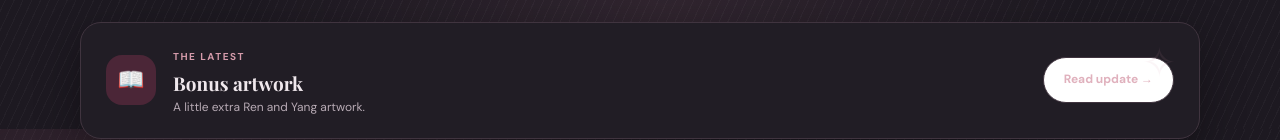
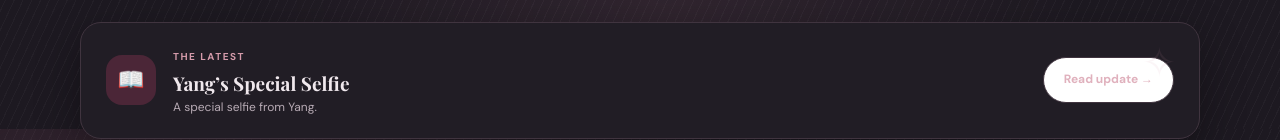
Before and after one commit to Idontknowjessse/A-Pups-Guide-to-Taming-Your-Wolf, a plain HTML site: page index.html in a window 1280 px wide. Shown: the part 671-811 px from the top of the page. Drawn offline with nearby package versions, Linux system fonts and the light colour scheme.

Commit message:
Add Yang’s Special Selfie to chapter library

```diff
--- a/index.html
+++ b/index.html
@@ -73,7 +73,8 @@ const chapters = [
   { number: "01", title: "Up in Smoke", summary: "Ren has a little idea to help Yang kick his smoking habit…", pages: ["art/page-001.png", "art/page-002.png", "art/page-003.png", "art/page-004.png", "art/page-005.png", "art/page-006.png"] },
   { number: "Special update", title: "Intermission", summary: "This isn’t a new chapter, but rather, something that needs to be addressed.", intermission: true },
   { number: "02", title: "Heat", summary: "Ren isn’t acting like his usual self", warning: "NSFW Warning! This chapter includes aggressive intimacy. Please read at your own discretion.", pages: ["art/Heat-page-001.jpg", "art/Heat-page-002.jpg", "art/Heat-page-003.jpg", "art/Heat-page-004.jpg", "art/Heat-page-005.jpg", "art/Heat-page-006.jpg"] },
-  { number: "Bonus", title: "Bonus artwork", summary: "A little extra Ren and Yang artwork.", bonus: true, warning: "18+ Warning! This bonus artwork contains mature content. Please read at your own discretion.", pages: ["art/RenShortspose1.jpg", "art/Renshortspose2.jpg", "art/Ghostyang.jpg"] }
+  { number: "Bonus", title: "Bonus artwork", summary: "A little extra Ren and Yang artwork.", bonus: true, warning: "18+ Warning! This bonus artwork contains mature content. Please read at your own discretion.", pages: ["art/RenShortspose1.jpg", "art/Renshortspose2.jpg", "art/Ghostyang.jpg"] },
+  { number: "Special", title: "Yang’s Special Selfie", summary: "A special selfie from Yang.", pages: ["art/Yang’s-special-selfie.jpg"] }
 ];
 const characters = [
   { name: "Yang", kind: "Wolf-Human Hybrid", tone: "blue", human: "art/Yang-human.jpg", beast: "art/yang-beast.png", description: "The calm-hearted wolf.", likes: ["Smoking cigarettes"], dislikes: ["Loud noise"], note: "Has a weakness for peanut butter cookies." },
@@ -89,7 +90,7 @@ function openChapter(i){const chapter=chapters[i];if(!chapter)return;renderReade
 
 function init(){const list=$("#chapter-list");
 if(!chapters.length){list.innerHTML='<article class="empty"><span class="empty-icon">🐾</span><div><h3>No chapters published yet</h3><p>Add a chapter in the chapters list in index.html when it is ready.</p></div></article>'}
-else{list.innerHTML=chapters.map((c,i)=>'<a class="chapter" href="#reader" data-ch="'+i+'"><div class="chapter-thumb">🐾</div><div class="chapter-info"><small>'+safe(c.intermission?"Special update":"Chapter "+c.number)+'</small>'+(c.warning?'<span class="chapter-nsfw" aria-label="NSFW content">18+</span>':'')+'<h3>'+safe(c.bonus?c.title:(c.intermission?c.title:(c.number==="01"?"Chapter.1 Up in Smoke":"Chapter.2 Heat")))+'</h3><p>'+safe(c.summary||"A new part of the story.")+'</p></div></a>').join("");list.querySelectorAll("[data-ch]").forEach(a=>a.addEventListener("click",e=>{e.preventDefault();openChapter(Number(a.dataset.ch))}));const last=chapters[chapters.length-1];$("#latest-title").textContent=last.title;$("#latest-summary").textContent=last.summary;$("#latest-link").textContent="Read update →";$("#latest-link").onclick=e=>{e.preventDefault();openChapter(chapters.length-1)}}
+else{list.innerHTML=chapters.map((c,i)=>'<a class="chapter" href="#reader" data-ch="'+i+'"><div class="chapter-thumb">🐾</div><div class="chapter-info"><small>'+safe(c.intermission?"Special update":"Chapter "+c.number)+'</small>'+(c.warning?'<span class="chapter-nsfw" aria-label="NSFW content">18+</span>':'')+'<h3>'+safe(c.bonus||c.intermission||c.number==="Special"?c.title:(c.number==="01"?"Chapter.1 Up in Smoke":"Chapter.2 Heat"))+'</h3><p>'+safe(c.summary||"A new part of the story.")+'</p></div></a>').join("");list.querySelectorAll("[data-ch]").forEach(a=>a.addEventListener("click",e=>{e.preventDefault();openChapter(Number(a.dataset.ch))}));const last=chapters[chapters.length-1];$("#latest-title").textContent=last.title;$("#latest-summary").textContent=last.summary;$("#latest-link").textContent="Read update →";$("#latest-link").onclick=e=>{e.preventDefault();openChapter(chapters.length-1)}}
 $("#character-list").innerHTML=characters.map(c=>'<article class="character '+c.name.toLowerCase()+'"><div class="character-top"><div><div class="character-art '+safe(c.tone)+'"><img src="'+safe(c.human)+'" alt="'+safe(c.name)+' in human form" loading="lazy"></div><div class="form-label">Human form</div></div><div><div class="character-art '+safe(c.tone)+'"><img src="'+safe(c.beast)+'" alt="'+safe(c.name)+' in beast form" loading="lazy"></div><div class="form-label">Beast form</div></div></div><div class="character-copy"><span class="eyebrow">meet the cast</span><h3>'+safe(c.name)+'</h3><p>'+safe(c.description)+'</p><span class="tag">'+safe(c.kind)+'</span><div class="profile-details"><p><strong>Likes:</strong> '+c.likes.map(safe).join(", ")+'</p><p><strong>Dislikes:</strong> '+c.dislikes.map(safe).join(", ")+'</p><p class="profile-note">✦ '+safe(c.note)+'</p></div></div></article>').join("");
 renderReader();$("#reader-content").addEventListener("click",e=>{if(e.target&&e.target.id==="bonus-reveal"){const pages=$("#bonus-pages");if(pages){pages.hidden=false;e.target.closest(".bonus-gate").hidden=true;pages.scrollIntoView({behavior:"smooth",block:"start"})}}});$("#surprise-reveal").addEventListener("click",()=>{$("#surprise-cover").hidden=true;$("#surprise-art").hidden=false;});$("#year").textContent=new Date().getFullYear();
 const nav=$(".nav"),toggle=$(".toggle");toggle.addEventListener("click",()=>{const open=nav.classList.toggle("open");toggle.setAttribute("aria-expanded",open);toggle.setAttribute("aria-label",open?"Close navigation":"Open navigation")});nav.querySelectorAll("a").forEach(a=>a.addEventListener("click",()=>{nav.classList.remove("open");toggle.setAttribute("aria-expanded","false")}))}
```
